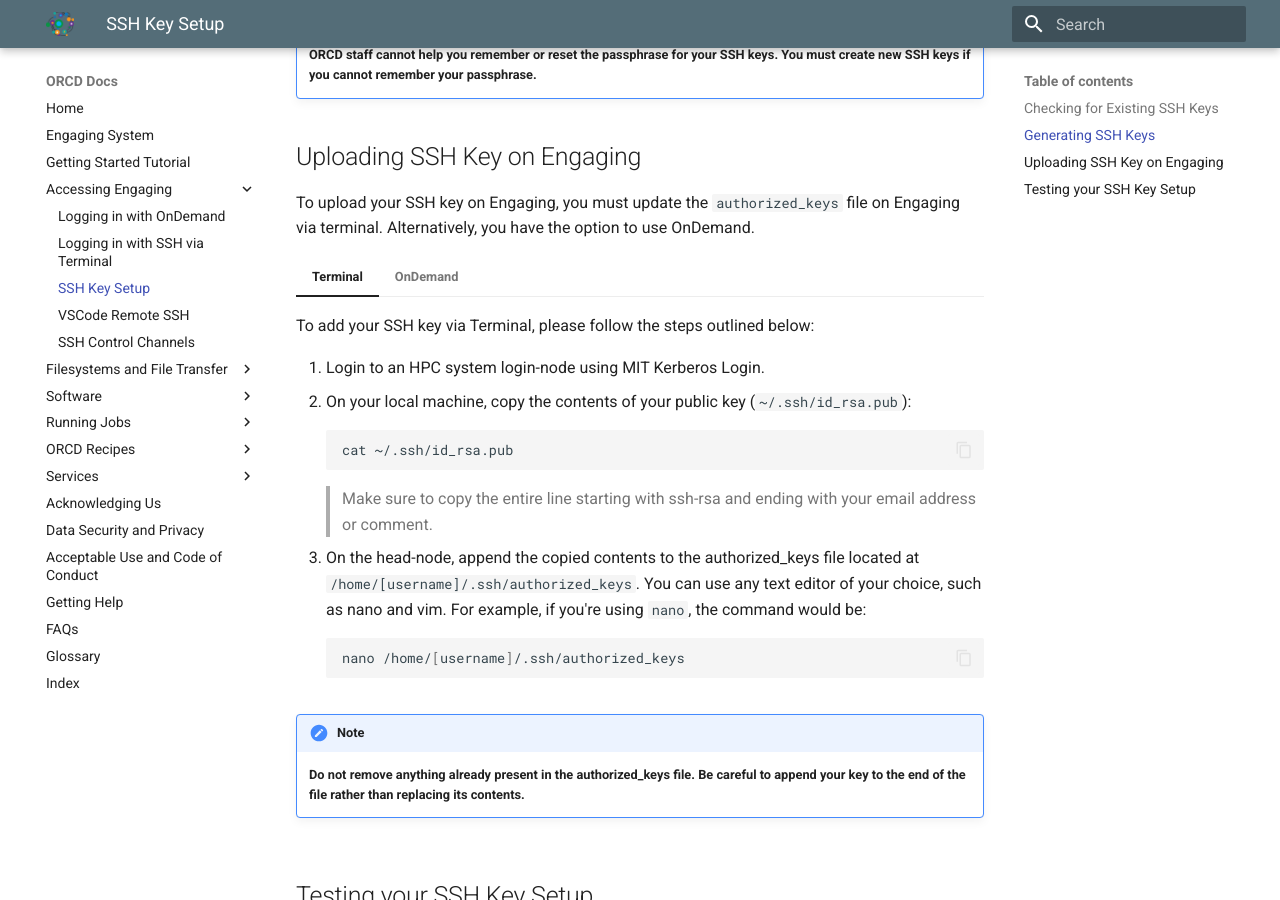
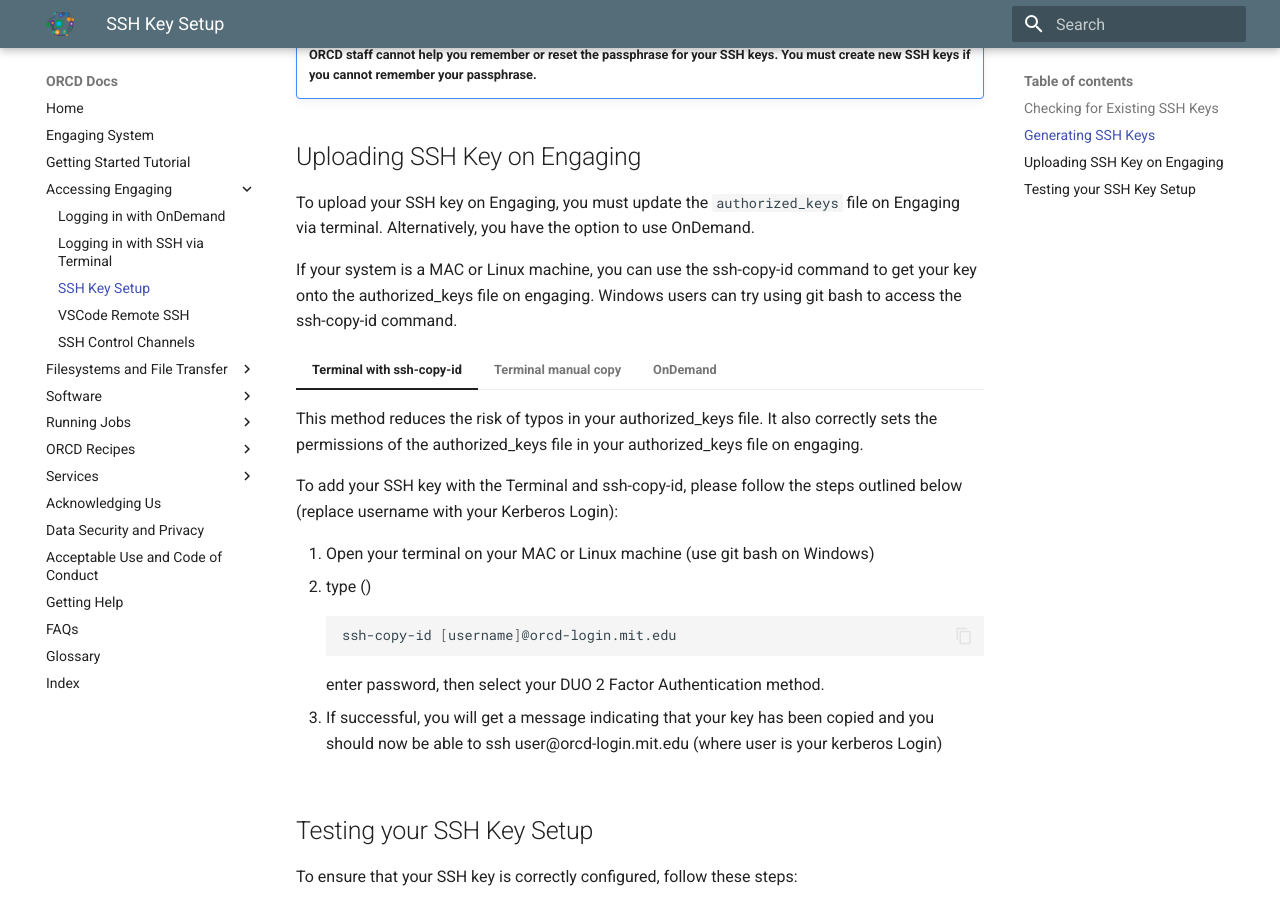
Before and after one commit to mit-orcd/orcd-docs-edit, an MkDocs documentation site: the page built from docs/accessing-orcd/ssh-setup.md, in a window 1280 px wide and 900 px high, scrolled down 1789 px. Built offline with MkDocs 1.6.1 and Material for MkDocs 9.7.7, drawn with Linux system fonts in a browser that asks for light colours.

Commit message:
added ssh-copy-id instructions

````diff
--- a/docs/accessing-orcd/ssh-setup.md
+++ b/docs/accessing-orcd/ssh-setup.md
@@ -59,7 +59,23 @@
 
 To upload your SSH key on Engaging, you must update the `authorized_keys` file on Engaging via terminal. Alternatively, you have the option to use OnDemand.
 
-=== "Terminal"
+If your system is a MAC or Linux machine, you can use the ssh-copy-id command to get your key onto the authorized_keys file on engaging. Windows users can try using git bash to access the ssh-copy-id command.
+
+=== "Terminal with ssh-copy-id"
+
+    This method reduces the risk of typos in your authorized_keys file. It also correctly sets the permissions of the authorized_keys file in your authorized_keys file on engaging.
+
+    To add your SSH key with the Terminal and ssh-copy-id, please follow the steps outlined below (replace username with your Kerberos Login):
+
+    1. Open your terminal on your MAC or Linux machine (use git bash on Windows)
+    2. type ()
+       ```shell
+       ssh-copy-id [username]@orcd-login.mit.edu
+       ```
+       enter password, then select your DUO 2 Factor Authentication method.
+    3. If successful, you will get a message indicating that your key has been copied and you should now be able to ssh user@orcd-login.mit.edu (where user is your kerberos Login)
+
+=== "Terminal manual copy"
     To add your SSH key via Terminal, please follow the steps outlined below:
 
     1. Login to an HPC system login-node using MIT Kerberos Login.
````
